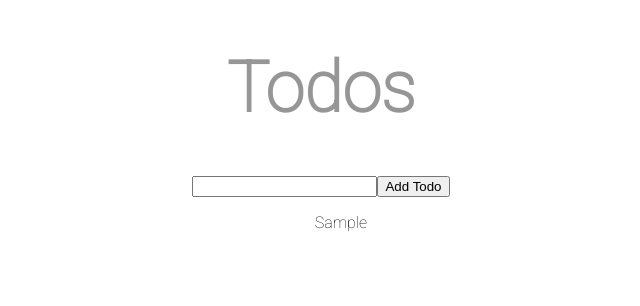
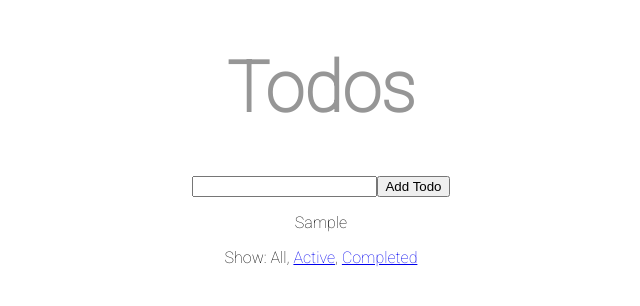
Before and after one commit to abglassford/myTodo, a React (Create React App) app: page / in a window 1280 px wide. Both pictures are taken after typing "Sample" into the empty fields and a click on the button "Add Todo". Shown: the top 306 px of the page, without its empty margins (319-959 px from the left). Built offline with nearby package versions, Linux system fonts and the light colour scheme.

Commit message:
mess something up

```diff
--- a/src/actions.js
+++ b/src/actions.js
@@ -1,22 +1,22 @@
-export const ADD_TODO = 'ADD_TODO'
-export const TOGGLE_TODO = 'TOGGLE_TODO'
-export const SET_VISIBILITY_FILTER = 'SET_VISIBILITY_FILTER'
-
-
-export const VisibilityFilters = {
-  SHOW_ALL: 'SHOW_ALL',
-  SHOW_COMPLETED: 'SHOW_COMPLETED',
-  SHOW_ACTIVE: 'SHOW_ACTIVE'
+let nextTodoId = 0
+export const addTodo = (text) => {
+  return {
+    type: 'ADD_TODO',
+    id: nextTodoId++,
+    text
+  }
 }
 
-export function addTodo(text) {
-  return { type: ADD_TODO, text}
+export const setVisibilityFilter = (filter) => {
+  return {
+    type: 'SET_VISIBILITY_FILTER',
+    filter
+  }
 }
 
-export function toggleTodo(id) {
-  return { type: TOGGLE_TODO, id }
+export const toggleTodo = (id) => {
+  return {
+    type: 'TOGGLE_TODO',
+    id
+  }
 }
-
-export function setVisibilityFilter(filter) {
-  return { type: SET_VISIBILITY_FILTER, filter }
-}
--- a/src/components/App.js
+++ b/src/components/App.js
@@ -1,8 +1,8 @@
 import React, { Component } from 'react';
 import TodoList from './TodoList';
 import AddTodo from './AddTodo';
+import Footer from './Footer';
 import '../styles/App.css';
-import { connect } from 'react-redux';
 
 class App extends Component {
   render() {
@@ -11,9 +11,10 @@ class App extends Component {
         <h1 className="title">Todos</h1>
         <AddTodo />
         <TodoList />
+        <Footer />
       </div>
     );
   };
 };
 
-export default connect()(App);
+export default App
--- /dev/null
+++ b/src/components/FilterLink.js
@@ -0,0 +1,24 @@
+import { connect } from 'react-redux'
+import { setVisibilityFilter } from '../actions'
+import Link from '../components/Link'
+
+const mapStateToProps = (state, ownProps) => {
+  return {
+    active: ownProps.filter === state.visibilityFilter
+  }
+}
+
+const mapDispatchToProps = (dispatch, ownProps) => {
+  return {
+    onClick: () => {
+      dispatch(setVisibilityFilter(ownProps.filter))
+    }
+  }
+}
+
+const FilterLink = connect(
+  mapStateToProps,
+  mapDispatchToProps
+)(Link)
+
+export default FilterLink
--- /dev/null
+++ b/src/components/Footer.js
@@ -0,0 +1,22 @@
+import React from 'react';
+import FilterLink from './FilterLink';
+
+const Footer = () => (
+  <p>
+    Show:
+    {" "}
+    <FilterLink filter="SHOW_ALL">
+      All
+    </FilterLink>
+    {", "}
+    <FilterLink filter="SHOW_ACTIVE">
+      Active
+    </FilterLink>
+    {", "}
+    <FilterLink filter="SHOW_COMPLETED">
+      Completed
+    </FilterLink>
+  </p>
+)
+
+export default Footer
--- /dev/null
+++ b/src/components/Link.js
@@ -0,0 +1,20 @@
+import React from 'react';
+
+const Link = ({ active, children, onClick }) => {
+  if (active) {
+    return <span>{children}</span>
+  }
+
+  return (
+    <a href="#"
+       onClick={e => {
+         e.preventDefault()
+         onClick()
+       }}
+    >
+      {children}
+    </a>
+  )
+}
+
+export default Link;
--- a/src/components/Todo.js
+++ b/src/components/Todo.js
@@ -1,14 +1,14 @@
 import React from 'react';
 
-const Todo = ( {onClick, todo} ) => (
-  <li
+const Todo = ({ onClick, todo }) => (
+  <p
     onClick={onClick}
     style={{
       textDecoration: todo.completed ? 'line-through' : 'none'
     }}
     >
     {todo.text}
-  </li>
+  </p>
 )
 
 export default Todo;
--- a/src/components/TodoList.js
+++ b/src/components/TodoList.js
@@ -5,14 +5,14 @@ import { toggleTodo } from '../actions';
 
 let TodoList = ({ todos, dispatch }) => {
   return (
-     <ul>
+     <div>
       {todos.map((todo, i) =>
         <Todo
           key={todo.id}
           onClick={() => dispatch(toggleTodo(todo.id))}
           todo={todo}/>
       )}
-     </ul>
+    </div>
  );
 };
 
--- a/src/reducers.js
+++ b/src/reducers.js
@@ -1,38 +1,10 @@
-import uuid from 'uuid/v1';
+import { combineReducers } from 'redux'
+import todos from './todos'
+import visibilityFilter from './visibilityFilter'
 
-let initialState = {
-  todos: []
-}
-
-const todoApp = (state = initialState, action) => {
-  switch (action.type) {
-    case 'ADD_TODO':
-      return {
-        ...state,
-        todos: [
-          ...state.todos,
-          {
-            text: action.text,
-            completed: false,
-            id: uuid()
-          }
-        ]
-      }
-    case 'TOGGLE_TODO':
-    console.log(state);
-      return {
-        ...state,
-        todos: state.todos.map(todo => {
-          if (todo.id === action.id) {
-            return {...todo, completed: !todo.completed}
-          } else {
-            return {...todo}
-          }
-        })
-      }
-    default:
-      return state;
-  }
-};
+const todoApp = combineReducers({
+  todos,
+  visibilityFilter
+})
 
 export default todoApp
--- a/src/styles/App.css
+++ b/src/styles/App.css
@@ -11,3 +11,8 @@
 ul {
  list-style: none;
 }
+
+.footer > * {
+  display: inline;
+  margin-right: 4px;
+}
--- /dev/null
+++ b/src/todos.js
@@ -0,0 +1,39 @@
+const todo = (state = {}, action) => {
+  switch (action.type) {
+    case 'ADD_TODO':
+      return {
+        id: action.id,
+        text: action.text,
+        completed: false
+      }
+    case 'TOGGLE_TODO':
+      if (state.id !== action.id) {
+        return state
+      }
+
+      return Object.assign({}, state, {
+        completed: !state.completed
+      })
+
+    default:
+      return state
+  }
+}
+
+const todos = (state = [], action) => {
+  switch (action.type) {
+    case 'ADD_TODO':
+      return [
+        ...state,
+        todo(undefined, action)
+      ]
+    case 'TOGGLE_TODO':
+      return state.map(t =>
+        todo(t, action)
+      )
+    default:
+      return state
+  }
+}
+
+export default todos
--- /dev/null
+++ b/src/visibilityFilter.js
@@ -0,0 +1,10 @@
+const visibilityFilter = (state = 'SHOW_ALL', action) => {
+  switch (action.type) {
+    case 'SET_VISIBILITY_FILTER':
+      return action.filter
+    default:
+      return state
+  }
+}
+
+export default visibilityFilter
```
Also changed, not shown: src/components/VisibleTodoList.js (added, +37 -0 lines).
